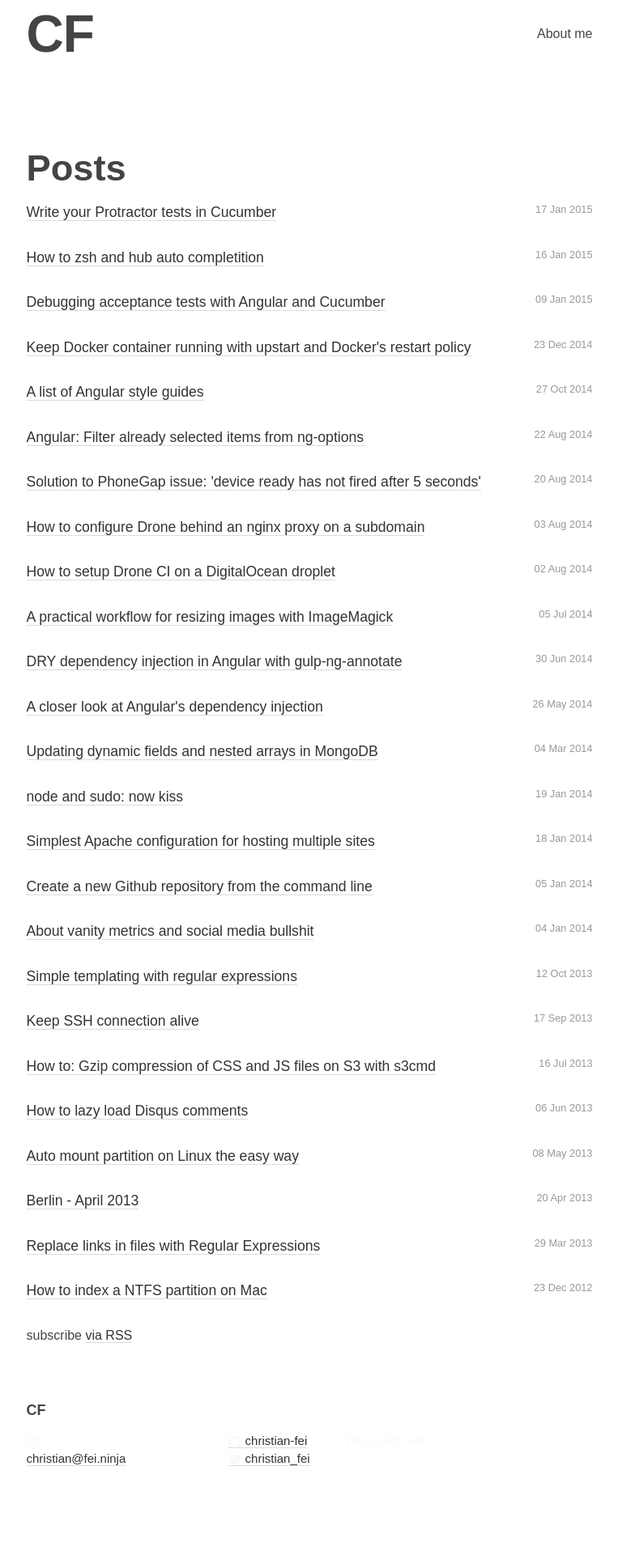
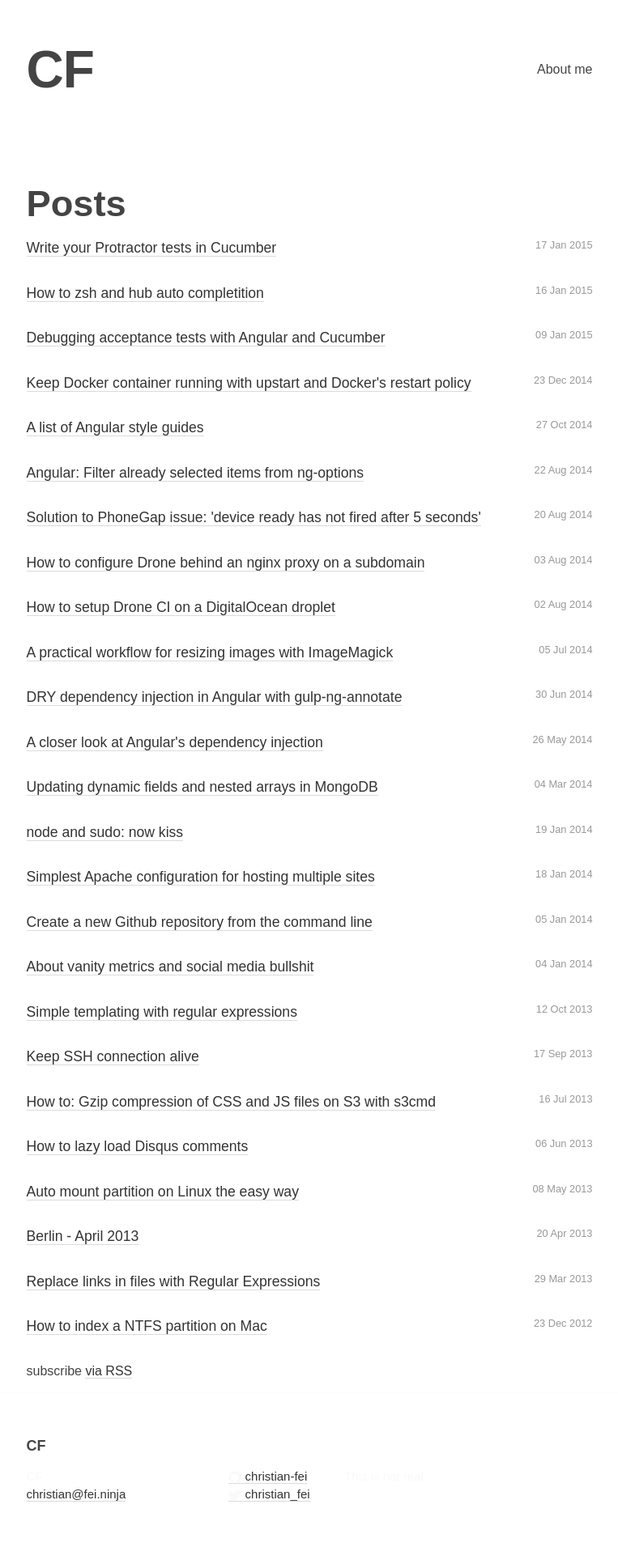
Before and after one commit to christian-fei/christian-fei.github.io-pandoc, a Jekyll site: the page built from index.html, in a window 1280 px wide. Shown: the whole page at 81% size, without its empty margins (258-1021 px from the left). Built offline with Jekyll 4.4.1, drawn with Linux system fonts in a browser that asks for light colours; Markdown is read by kramdown in place of the engine named in the settings; before the commit the page ends 1872 px from its top, so only the background shows below that.

Commit message:
give me some freakin space, god daamn

```diff
--- a/_sass/_layout.scss
+++ b/_sass/_layout.scss
@@ -2,7 +2,7 @@
  * Site header
  */
 .site-header {
-  padding-top: 0.25rem;
+  padding-top: 3rem;
   padding-bottom: 0.25rem;
   background-color: $background-color;
 
```
